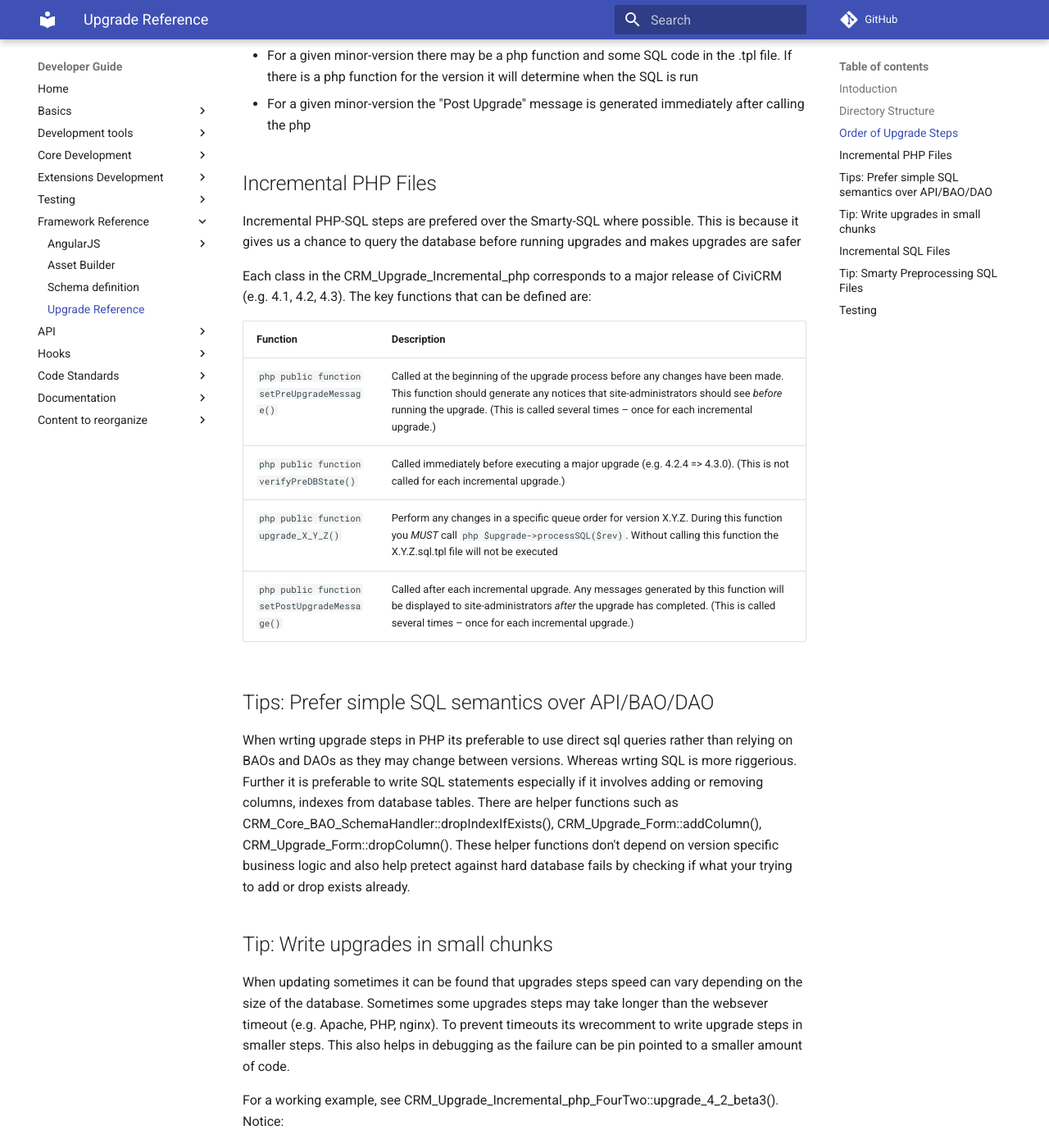
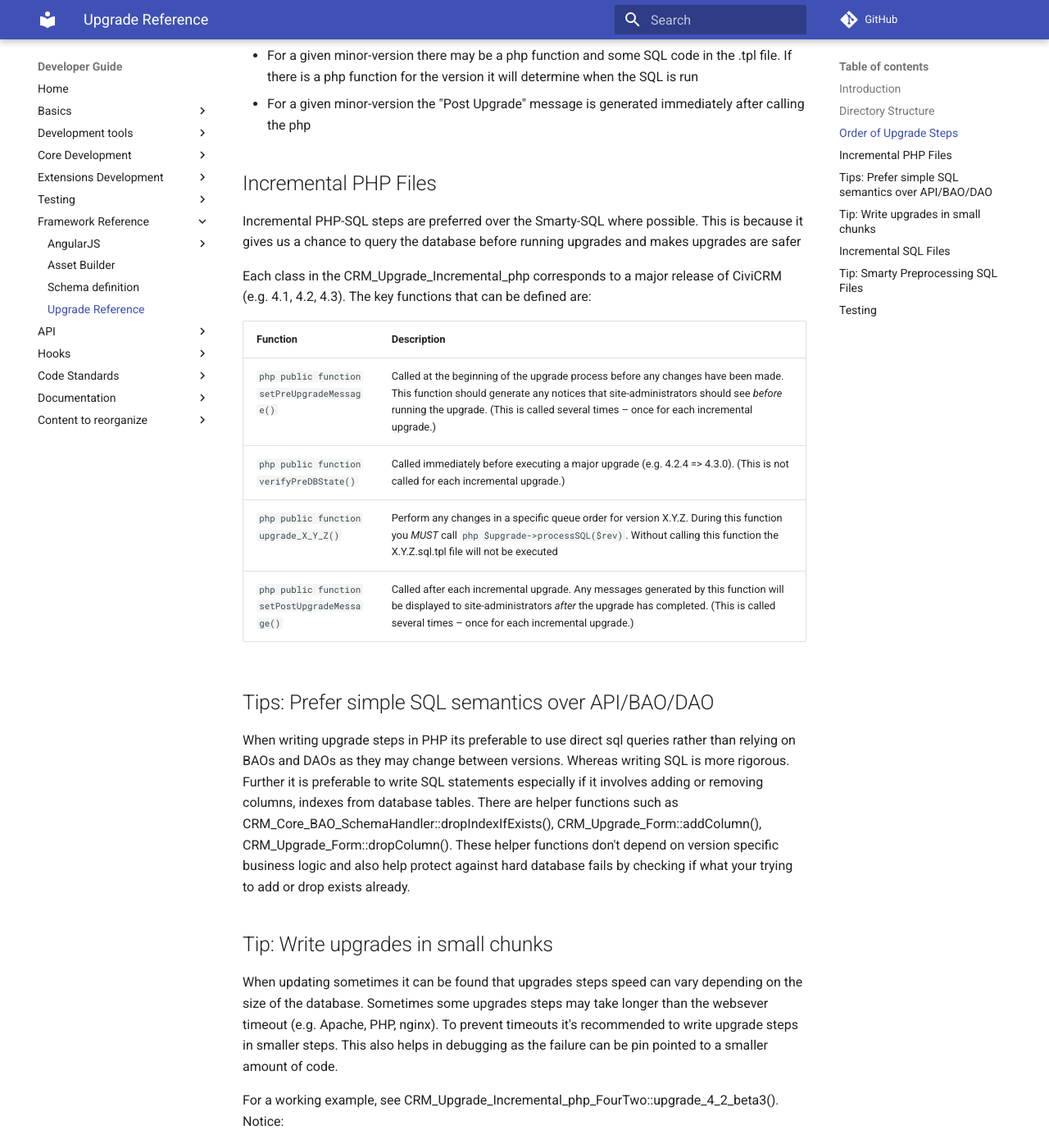
Before and after one commit to civicrm/civicrm-dev-docs, an MkDocs documentation site: the page built from docs/framework/upgrade.md, in a window 1280 px wide and 1400 px high, scrolled down 1076 px. Shown: the whole window at 82% size. Built offline with MkDocs 1.6.1 and Material for MkDocs 9.7.7, drawn with Linux system fonts in a browser that asks for light colours; comment, search, counter and statistics services are not loaded; old or Windows-style settings are respelled for this version of MkDocs; some of the changed text lies outside the part shown.

Commit message:
Fix spelling errors

````diff
--- a/docs/framework/upgrade.md
+++ b/docs/framework/upgrade.md
@@ -3,9 +3,9 @@
 !!! note "Scope"
     This document discusses upgrade conventions used in CiviCRM core code. For extensions and modules which integrate with CiviCRM, upgrade conventions are different. See [Create a Module Extension](https://docs.civicrm.org/dev/en/master/extensions/civix/) for more discussion of the module-focused upgrader.
 
-## Intoduction
+## Introduction
 
-Within CiviCRM Core code the upgrader classes handle making any necessary database changes either through PHP or SQL code, printing out any messsages before or after the upgrade happens. Queing up tasks for each version upgrade.
+Within CiviCRM Core code the upgrader classes handle making any necessary database changes either through PHP or SQL code, printing out any messages before or after the upgrade happens. Queuing up tasks for each version upgrade.
 
 ## Directory Structure
 
@@ -14,20 +14,20 @@
 | CRM/Upgrade/Form.php | Upgrade helper functions and infrastructure code. (Note: The name is misleading; today, the class has no responsibility for processing forms.) |
 | CRM/Upgrade/Headless.php | Primary entry point for running upgrades through command line tools e.g. wp-cli, drush |
 | CRM/Upgrade/Page/Upgrade.php | Primary entry point for running upgrades through the User Interface |
-| CRM/Upgrade/Incremental/*.php | One file and one class for each major relase (e.g. 4.7, 4.6), For each minor release (e.g. 4.7.12, 4.6.31) there is one function |
+| CRM/Upgrade/Incremental/*.php | One file and one class for each major release (e.g. 4.7, 4.6), For each minor release (e.g. 4.7.12, 4.6.31) there is one function |
 | CRM/Upgrade/Incremental/*.tpl | One Smarty SQL file for each minor release |
 
 ## Order of Upgrade Steps
 
 * Incremental upgrades are executed in order of versions
-* Pre upgrade message is generated before doing any upgrades by examining the version in the civicrm-version file
+* Pre-upgrade message is generated before doing any upgrades by examining the version in the civicrm-version file
 * For a given major-version the ```php verifyPreDBState()``` runs before any changes are made
 * For a given minor-version there may be a php function and some SQL code in the .tpl file. If there is a php function for the version it will determine when the SQL is run
 * For a given minor-version the "Post Upgrade" message is generated immediately after calling the php
 
 ## Incremental PHP Files
 
-Incremental PHP-SQL steps are prefered over the Smarty-SQL where possible. This is because it gives us a chance to query the database before running upgrades and makes upgrades are safer
+Incremental PHP-SQL steps are preferred over the Smarty-SQL where possible. This is because it gives us a chance to query the database before running upgrades and makes upgrades are safer
 
 Each class in the CRM_Upgrade_Incremental_php corresponds to a major release of CiviCRM (e.g. 4.1, 4.2, 4.3). The key functions that can be defined are:
 
@@ -40,11 +40,11 @@
 
 ## Tips: Prefer simple SQL semantics over API/BAO/DAO
 
-When wrting upgrade steps in PHP its preferable to use direct sql queries rather than relying on BAOs and DAOs as they may change between versions. Whereas wrting SQL is more riggerious. Further it is preferable to write SQL statements especially if it involves adding or removing columns, indexes from database tables. There are helper functions such as CRM_Core_BAO_SchemaHandler::dropIndexIfExists(), CRM_Upgrade_Form::addColumn(), CRM_Upgrade_Form::dropColumn(). These helper functions don't depend on version specific business logic and also help pretect against hard database fails by checking if what your trying to add or drop exists already.
+When writing upgrade steps in PHP its preferable to use direct sql queries rather than relying on BAOs and DAOs as they may change between versions. Whereas writing SQL is more rigorous. Further it is preferable to write SQL statements especially if it involves adding or removing columns, indexes from database tables. There are helper functions such as CRM_Core_BAO_SchemaHandler::dropIndexIfExists(), CRM_Upgrade_Form::addColumn(), CRM_Upgrade_Form::dropColumn(). These helper functions don't depend on version specific business logic and also help protect against hard database fails by checking if what your trying to add or drop exists already.
 
 ## Tip: Write upgrades in small chunks
 
-When updating sometimes it can be found that upgrades steps speed can vary depending on the size of the database. Sometimes some upgrades steps may take longer than the websever timeout (e.g. Apache, PHP, nginx). To prevent timeouts its wrecomment to write upgrade steps in smaller steps. This also helps in debugging as the failure can be pin pointed to a smaller amount of code.
+When updating sometimes it can be found that upgrades steps speed can vary depending on the size of the database. Sometimes some upgrades steps may take longer than the websever timeout (e.g. Apache, PHP, nginx). To prevent timeouts it's recommended to write upgrade steps in smaller steps. This also helps in debugging as the failure can be pin pointed to a smaller amount of code.
 
 For a working example, see CRM_Upgrade_Incremental_php_FourTwo::upgrade_4_2_beta3(). Notice:
 
````
Also changed, not shown: other parts of docs/framework/upgrade.md (+3 -3 lines).
